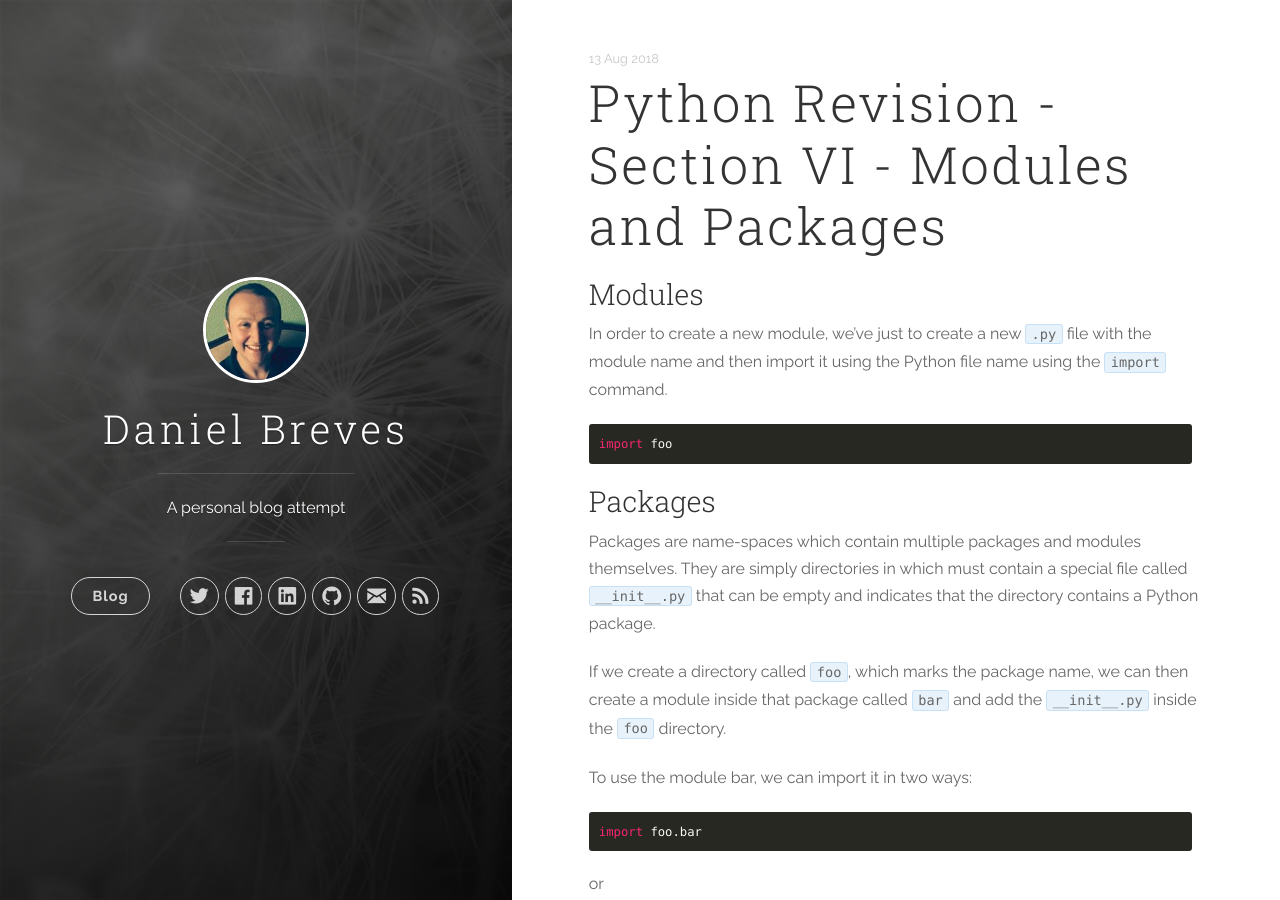
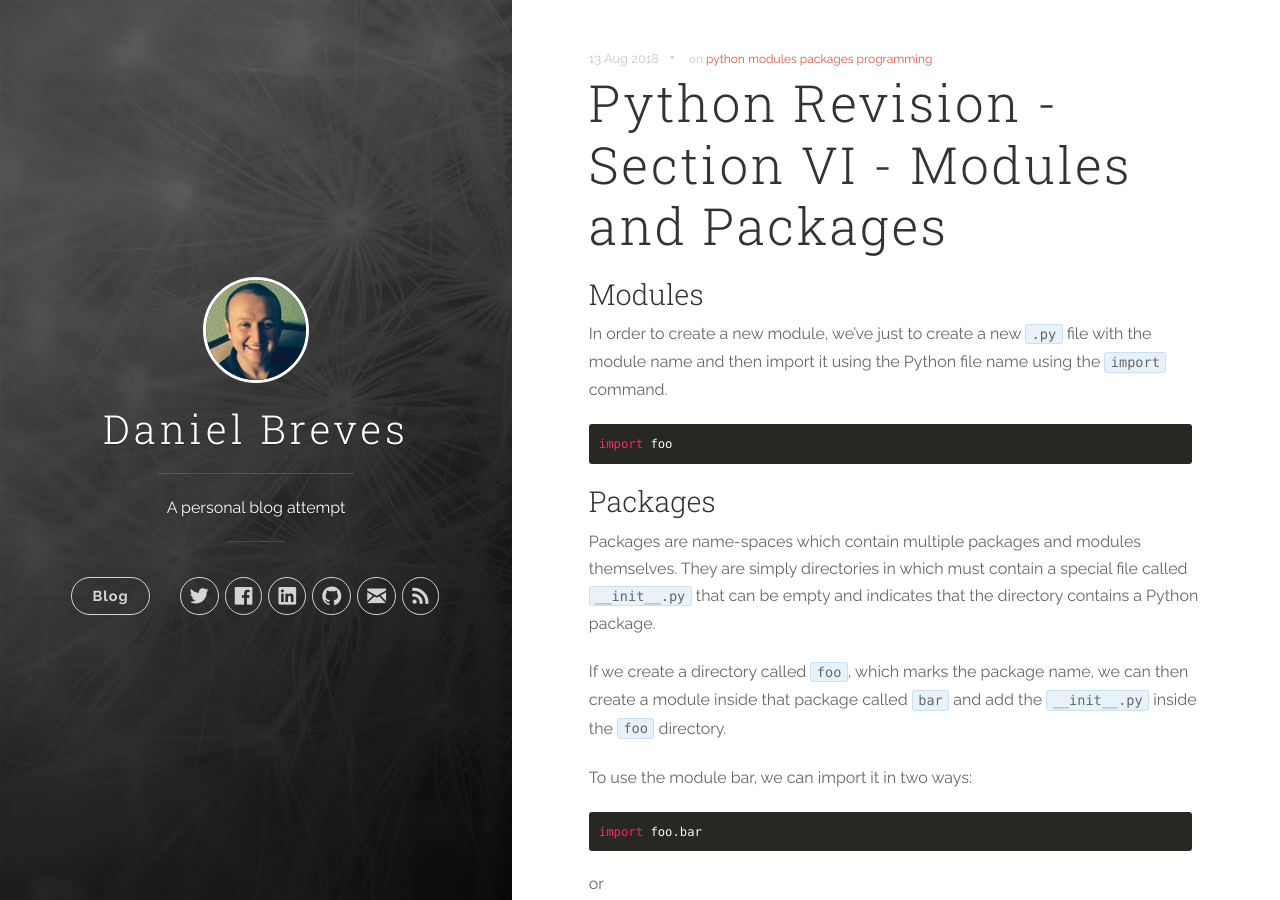
Before and after one commit to dbrevesf/dbrevesf.github.io, a Jekyll site: the page built from _posts/2018-08-13-Python-Revision---Section-VI---Modules-and-Packages.md, in a window 1280 px wide and 900 px high. Built offline with Jekyll 4.4.1, drawn with Linux system fonts in a browser that asks for light colours.

Commit message:
Adding tags to a post

```diff
--- a/_posts/2018-08-13-Python-Revision---Section-VI---Modules-and-Packages.md
+++ b/_posts/2018-08-13-Python-Revision---Section-VI---Modules-and-Packages.md
@@ -1,8 +1,8 @@
 ---
 title: "Python Revision - Section VI - Modules and Packages"
 date:  2018-08-13 20:00:28
-categories: []
-tags: []
+categories: [Python]
+tags: [python, modules, packages, programming]
 ---
 
 ### Modules
```
